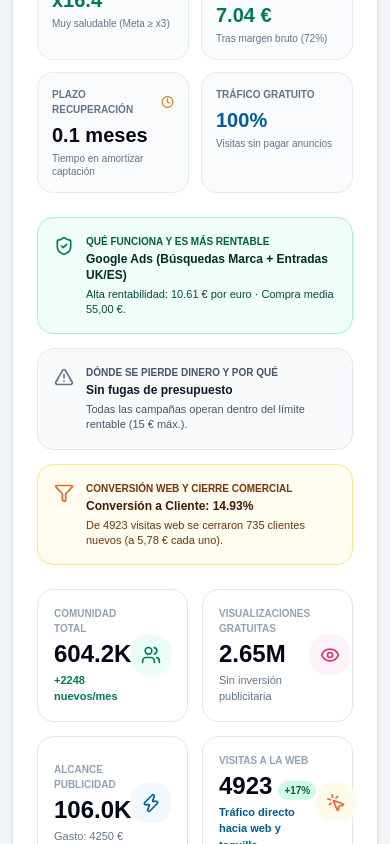
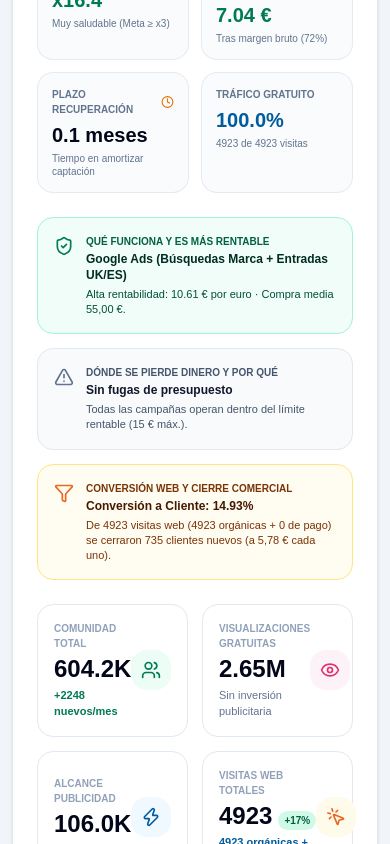
Before and after one commit to amolech/siampark-marketing-report, a Next.js app: page / in a window 390 px wide. Shown: the part 1000-1844 px from the top of the page. Built offline with nearby package versions, Linux system fonts and the light colour scheme.

Commit message:
fix: separate organic vs paid web traffic totals and improve print page breaks

```diff
--- a/src/app/page.tsx
+++ b/src/app/page.tsx
@@ -116,7 +116,7 @@ interface ClientTemplateReport {
 const SIAM_LOGO_URL =
   'https://siampark.net/templates/yootheme/cache/d1/siam-park-tenerife-main-logo-d1ab9a93.webp';
 
-const STORAGE_KEY = 'agency_ceo_clean_spanish_v13';
+const STORAGE_KEY = 'agency_ceo_clean_spanish_v14';
 
 const PRESET_COLORS = [
   '#0f172a',
@@ -289,13 +289,13 @@ const createBlankClientTemplate = (month: string): ClientTemplateReport => ({
   web_kpi_subtitle: 'Visitas hacia web y reservas',
   report_month: month,
   period_label: `Cierre Mensual · ${month}`,
-  target_max_cpa: 10,
-  target_min_roas: 3.0,
-  total_business_revenue: 8461.26,
-  new_customers_acquired: 48,
-  customer_ltv: 240,
+  target_max_cpa: 0.15,
+  target_min_roas: 4.0,
+  total_business_revenue: 13208.31,
+  new_customers_acquired: 175,
+  customer_ltv: 125,
   gross_margin_pct: 65,
-  avg_monthly_margin_per_customer: 55,
+  avg_monthly_margin_per_customer: 17,
   prev_year_web_visits: 0,
   prev_year_revenue: 0,
   auto_diagnosis: true,
@@ -303,18 +303,18 @@ const createBlankClientTemplate = (month: string): ClientTemplateReport => ({
   show_paid_section: true,
   organic_channels: [
     {
-      id: 'org-ig',
-      name: 'Instagram',
-      color: '#e1306c',
+      id: 'org-fb',
+      name: 'Facebook (Orgánico)',
+      color: '#1877f2',
       followers_total: 0,
       organic_growth_net: 0,
       organic_reach: 0,
       web_visits: 0,
     },
     {
-      id: 'org-fb',
-      name: 'Facebook',
-      color: '#1877f2',
+      id: 'org-ig',
+      name: 'Instagram (Orgánico)',
+      color: '#e1306c',
       followers_total: 0,
       organic_growth_net: 0,
       organic_reach: 0,
@@ -324,7 +324,7 @@ const createBlankClientTemplate = (month: string): ClientTemplateReport => ({
   paid_campaigns: [
     {
       id: 'paid-fb-msg',
-      platform: 'Facebook',
+      platform: 'Facebook Ads',
       campaign_label: 'Campaña Mensajes',
       color: '#1877f2',
       objective_type: 'Mensajes / Leads',
@@ -336,7 +336,7 @@ const createBlankClientTemplate = (month: string): ClientTemplateReport => ({
     },
     {
       id: 'paid-ig-traf',
-      platform: 'Instagram',
+      platform: 'Instagram Ads',
       campaign_label: 'Campaña Tráfico Web',
       color: '#e1306c',
       objective_type: 'Tráfico Web',
@@ -350,11 +350,11 @@ const createBlankClientTemplate = (month: string): ClientTemplateReport => ({
   markets: [
     {
       id: 'mkt-local',
-      group_label: 'Distribución Geográfica / Público',
-      market_a_name: 'Mercado Local / Principal',
+      group_label: 'Distribución por Sede / Zona',
+      market_a_name: 'Sede Principal',
       market_a_pct: 65,
       market_a_color: '#015b9d',
-      market_b_name: 'Mercado Secundario',
+      market_b_name: 'Segunda Sede',
       market_b_pct: 35,
       market_b_color: '#f5b514',
     },
@@ -374,58 +374,58 @@ const createBlankClientTemplate = (month: string): ClientTemplateReport => ({
       id: 'dir-new-2',
       area: '2. Trazabilidad en Sistema de Reservas',
       status: 'CORREGIR',
-      decision: 'Etiquetar el origen de cada venta (Instagram, Facebook, Google, WhatsApp) en el software de gestión.',
+      decision:
+        'Etiquetar el origen de cada venta (Instagram, Facebook, Google, WhatsApp) en el software de gestión.',
       expected_impact: '100% control de ingresos por canal.',
     },
     {
       id: 'dir-new-3',
       area: '3. Crecimiento Orgánico',
       status: 'MANTENER',
-      decision: 'Mantener publicaciones de prueba social y casos reales para reducir dependencia de anuncios.',
+      decision:
+        'Mantener publicaciones de prueba social y casos reales para reducir dependencia de anuncios.',
       expected_impact: 'Menor coste de captación global.',
     },
   ],
 });
 
-// DICCIONARIO PRÁCTICO: CÓMO SACAR CADA MÉTRICA EN CADA PLATAFORMA
 const EXTRACTION_PLATFORM_GUIDE = [
   {
-    platform: '1. Meta Business Suite (Orgánico IG y FB)',
+    platform: '1. Meta Business Suite (Solo Orgánico)',
     color: '#e1306c',
     steps: [
-      'Entra en Meta Business Suite → menú izquierdo "Estadísticas" → pestaña "Resultados".',
-      'Comunidad Total: Ve a "Público" → mira el total de seguidores actuales de Facebook e Instagram (pon 1 fila por red).',
-      'Crecimiento Orgánico: En "Resultados" → bloque "Seguidores" → anota los nuevos seguidores netos del mes.',
-      'Alcance / Impresiones: En "Resultados" → bloque "Visualizaciones" (o Alcance) del periodo.',
-      'Visitas a la Web: En "Resultados" → bloque "Clics en el enlace" (total de clics hacia tu web).',
+      'Entra en Meta Business Suite → "Estadísticas" → "Resultados".',
+      'Comunidad Total: En "Público", anota seguidores actuales de Facebook e Instagram.',
+      'Crecimiento Orgánico: En "Resultados" → "Seguidores", anota las altas netas del mes.',
+      'Visitas Web Orgánicas: Al total de "Clics en el enlace" réstale los clics de tus anuncios en Meta Ads para no duplicar tráfico de pago.',
     ],
   },
   {
     platform: '2. Meta Ads Manager (Anuncios de Pago)',
     color: '#1877f2',
     steps: [
-      'Abre Administrador de Anuncios → selecciona el mes exacto arriba a la derecha.',
-      'Haz clic en "Desglose" → "Por entrega" → "Plataforma" (para separar Facebook, Instagram, Audience Network).',
-      'Ordena o filtra por Objetivo de Campaña (Tráfico, Mensajes/WhatsApp o Ventas) para no mezclar clics con contactos.',
-      'Copia por cada fila: Alcance, Importe gastado (€) y Resultados (nunca pongas puntos de millar al escribirlo aquí).',
+      'Abre Informes Publicitarios → selecciona el mes exacto arriba a la derecha.',
+      'Usa desglose por "Plataforma" y "Objetivo" para separar Tráfico Web de Mensajes/WhatsApp.',
+      'Copia Alcance, Importe gastado (€) y Resultados (sin puntos de millar).',
     ],
   },
   {
     platform: '3. Google (Analytics 4, Search Console y Ads)',
     color: '#16a34a',
     steps: [
-      'Google Search (SEO): Entra en Google Search Console → "Rendimiento" → copia "Impresiones totales" (Alcance) y "Clics totales" (Visitas Web).',
-      'Tráfico Directo / Referidos: Entra en Google Analytics 4 → "Informes" → "Adquisición de tráfico" → copia las sesiones de Direct y Referral.',
-      'Google Ads: Entra en Campañas → copia Impresiones, Coste (€), Conversiones (ventas/leads) y Valor de conversión (€).',
+      'Google Search (SEO): Search Console → "Rendimiento" → copia Impresiones y Clics totales.',
+      'Tráfico Directo / Referidos: Google Analytics 4 → "Adquisición de tráfico" → sesiones de Direct y Referral.',
+      'Google Ads: Campañas → copia Impresiones, Coste (€), Conversiones y Valor (€).',
     ],
   },
   {
-    platform: '4. TikTok, YouTube y Caja Real (CRM / TIMP)',
+    platform: '4. Caja Real y Clientes (CRM / TIMP)',
     color: '#0f172a',
     steps: [
-      'TikTok Studio / YouTube Studio: Estadísticas → selecciona los últimos 28/30 días → copia Suscriptores/Seguidores netos, Visualizaciones y Clics en perfil.',
-      'Facturación Total del Negocio (€): Saca el cierre mensual bruto de tu TPV, Taquilla o software de gestión (ej. TIMP).',
-      'Nuevos Clientes Reales: Filtra en tu CRM/TIMP cuántos clientes se dieron de alta por primera vez este mes (sin contar renovaciones).',
+      'Facturación Total Caja (€): Suma el cierre mensual bruto de Contabilidad en todas las sedes.',
+      'Clientes Nuevos Captados: Ve a Estadísticas → Clientes → "Flujo de clientes" y suma las altas del mes.',
+      'Valor Total por Cliente (€): Estadísticas → Negocio → "Rentabilidad media por cliente" (último mes consolidado).',
+      'Beneficio Mensual/Cliente (€): "Ingreso medio por cliente" × Margen Bruto (%).',
     ],
   },
 ];
@@ -739,7 +739,7 @@ export default function CeoExecutiveCleanReportPage() {
   };
 
   // =========================================================================
-  // CÁLCULO FINANCIERO EN LENGUAJE EJECUTIVO CLARO (SIN JERGA TÉCNICA)
+  // CÁLCULO FINANCIERO EN LENGUAJE EJECUTIVO CLARO (CORREGIDO SIN DUPLICIDAD)
   // =========================================================================
   const summary = useMemo(() => {
     const orgList = draft.organic_channels;
@@ -748,11 +748,18 @@ export default function CeoExecutiveCleanReportPage() {
     const totalFollowers = orgList.reduce((s, n) => s + Number(n.followers_total || 0), 0);
     const totalOrganicGrowth = orgList.reduce((s, n) => s + Number(n.organic_growth_net || 0), 0);
     const totalOrganicReach = orgList.reduce((s, n) => s + Number(n.organic_reach || 0), 0);
-    const totalWebVisits = orgList.reduce((s, n) => s + Number(n.web_visits || 0), 0);
+    const totalOrganicWebVisits = orgList.reduce((s, n) => s + Number(n.web_visits || 0), 0);
 
     const totalPaidReach = paidList.reduce((s, n) => s + Number(n.paid_reach || 0), 0);
     const totalAdSpend = paidList.reduce((s, n) => s + Number(n.ad_spend || 0), 0);
     const totalAttributedRevenue = paidList.reduce((s, n) => s + Number(n.revenue || 0), 0);
+
+    // Tráfico Web Total = Visitas Orgánicas (Tabla 2) + Clics de Tráfico Web Paid (Tabla 3)
+    const totalPaidTrafficClicks = paidList
+      .filter((p) => p.objective_type === 'Tráfico Web')
+      .reduce((s, p) => s + Number(p.results_count || 0), 0);
+
+    const totalAllWebTraffic = totalOrganicWebVisits + totalPaidTrafficClicks;
 
     // Indicadores Financieros de Dirección General
     const bizRevenue = Number(draft.total_business_revenue || 0) || totalAttributedRevenue;
@@ -778,28 +785,26 @@ export default function CeoExecutiveCleanReportPage() {
         ? costPerNewCustomer / monthlyMarginPerCust
         : 0;
 
+    // Conversión real sobre el tráfico web total (ej. 175 / 6.439 = 2.72%)
     const funnelConvRate =
-      totalWebVisits > 0 && newCustomers > 0 ? (newCustomers / totalWebVisits) * 100 : 0;
-
-    const totalPaidTrafficClicks = paidList
-      .filter((p) => p.objective_type === 'Tráfico Web')
-      .reduce((s, p) => s + Number(p.results_count || 0), 0);
+      totalAllWebTraffic > 0 && newCustomers > 0
+        ? (newCustomers / totalAllWebTraffic) * 100
+        : 0;
+
+    // Cuota real de tráfico gratuito sin anuncios (ej. 91 / 6.439 = 1.4%)
     const freeTrafficSharePct =
-      totalWebVisits > 0
-        ? Math.max(
-            0,
-            Math.min(100, ((totalWebVisits - totalPaidTrafficClicks) / totalWebVisits) * 100)
-          )
-        : 100;
-
-    const webVisitsYoY = calcYoY(totalWebVisits, Number(draft.prev_year_web_visits || 0));
+      totalAllWebTraffic > 0 ? (totalOrganicWebVisits / totalAllWebTraffic) * 100 : 100;
+
+    const webVisitsYoY = calcYoY(totalAllWebTraffic, Number(draft.prev_year_web_visits || 0));
     const revenueYoY = calcYoY(bizRevenue, Number(draft.prev_year_revenue || 0));
 
-    // Enriquecer canales orgánicos con cuota web y % de clic
+    // Enriquecer canales orgánicos con cuota web orgánica y % de clic
     const enrichedOrgList = [...orgList]
       .map((ch) => {
         const webSharePct =
-          totalWebVisits > 0 ? (Number(ch.web_visits || 0) / totalWebVisits) * 100 : 0;
+          totalOrganicWebVisits > 0
+            ? (Number(ch.web_visits || 0) / totalOrganicWebVisits) * 100
+            : 0;
         const clickRatePct =
           Number(ch.organic_reach || 0) > 0
             ? (Number(ch.web_visits || 0) / Number(ch.organic_reach || 0)) * 100
@@ -934,7 +939,7 @@ export default function CeoExecutiveCleanReportPage() {
       profitableTitle = `${bestOrganic.name} (Canal Gratuito)`;
       profitableWhy = `Aporta ${formatCompact(bestOrganic.web_visits)} visitas web (${bestOrganic.webSharePct.toFixed(
         1
-      )}% del total) con 0 € de gasto.`;
+      )}% del orgánico) con 0 € de gasto.`;
     }
 
     let leakTitle = 'Sin fugas de presupuesto';
@@ -951,23 +956,28 @@ export default function CeoExecutiveCleanReportPage() {
     let funnelTitle = `Conversión a Cliente: ${funnelConvRate.toFixed(2)}%`;
     let funnelWhy =
       newCustomers > 0
-        ? `De ${formatCompact(totalWebVisits)} visitas web se cerraron ${formatCompact(
+        ? `De ${formatCompact(totalAllWebTraffic)} visitas web (${formatCompact(
+            totalOrganicWebVisits
+          )} orgánicas + ${formatCompact(totalPaidTrafficClicks)} de pago) se cerraron ${formatCompact(
             newCustomers
           )} clientes nuevos (a ${formatEur(costPerNewCustomer)} cada uno).`
         : 'Indica los nuevos clientes captados en el editor para calcular la conversión real.';
-    if (totalWebVisits >= 2000 && funnelConvRate > 0 && funnelConvRate < 0.8) {
+    if (totalAllWebTraffic >= 2000 && funnelConvRate > 0 && funnelConvRate < 0.8) {
       funnelTitle = `Freno en el Cierre Web (${funnelConvRate.toFixed(2)}%)`;
       funnelWhy = `Llegan ${formatCompact(
-        totalWebVisits
+        totalAllWebTraffic
       )} visitas pero convierten pocas: revisar velocidad web móvil o atención comercial.`;
     }
 
-    // Donut de Cuota de Tráfico Web
+    // Donut de Cuota de Tráfico Web Orgánico
     let startPct = 0;
     const webTrafficDonut = enrichedOrgList
       .filter((n) => n.web_visits > 0)
       .map((n) => {
-        const pct = totalWebVisits > 0 ? (Number(n.web_visits || 0) / totalWebVisits) * 100 : 0;
+        const pct =
+          totalOrganicWebVisits > 0
+            ? (Number(n.web_visits || 0) / totalOrganicWebVisits) * 100
+            : 0;
         const item = { ...n, pct, start: startPct };
         startPct += pct;
         return item;
@@ -999,8 +1009,8 @@ export default function CeoExecutiveCleanReportPage() {
       generatedHeadline += `Comunidad de ${formatCompact(
         totalFollowers
       )} seguidores (+${formatCompact(totalOrganicGrowth)} netos) y ${formatCompact(
-        totalWebVisits
-      )} visitas web (${freeTrafficSharePct.toFixed(0)}% tráfico gratuito sin anuncios). `;
+        totalAllWebTraffic
+      )} visitas web (${freeTrafficSharePct.toFixed(1)}% tráfico gratuito sin anuncios). `;
     }
 
     if (leakingCampaigns.length > 0) {
@@ -1017,7 +1027,9 @@ export default function CeoExecutiveCleanReportPage() {
       totalFollowers,
       totalOrganicGrowth,
       totalOrganicReach,
-      totalWebVisits,
+      totalOrganicWebVisits,
+      totalPaidTrafficClicks,
+      totalAllWebTraffic,
       webVisitsYoY,
       totalPaidReach,
       totalAdSpend,
@@ -1067,6 +1079,10 @@ export default function CeoExecutiveCleanReportPage() {
             max-width: 100% !important;
             padding: 0 !important;
           }
+          .print-keep {
+            break-inside: avoid !important;
+            page-break-inside: avoid !important;
+          }
         }
       `}</style>
 
@@ -1219,7 +1235,7 @@ export default function CeoExecutiveCleanReportPage() {
                   Configuración del Informe Ejecutivo · {selectedMonth}
                 </h2>
                 <p className="text-[11px] text-slate-500">
-                  Escribe los números sin puntos de millar (ej. 38689). Todos los cálculos financieros se generan automáticamente.
+                  Escribe los números sin puntos de millar (ej. 13208.31). En la tabla 2A pon solo visitas orgánicas sin anuncio.
                 </p>
               </div>
               <button
@@ -1470,7 +1486,7 @@ export default function CeoExecutiveCleanReportPage() {
             <div className="space-y-2">
               <div className="flex items-center justify-between">
                 <span className="font-black uppercase text-slate-900">
-                  2A. Canales Orgánicos y Tráfico Web Gratuito (1 fila por red o fuente)
+                  2A. Canales Orgánicos y Tráfico Web Gratuito (Solo visitas sin anuncio)
                 </span>
                 <button
                   type="button"
@@ -1491,7 +1507,7 @@ export default function CeoExecutiveCleanReportPage() {
                       <th className="p-2 text-right">Seguidores Totales</th>
                       <th className="p-2 text-right">Nuevos Seguidores</th>
                       <th className="p-2 text-right">Visualizaciones</th>
-                      <th className="p-2 text-right">Visitas Web</th>
+                      <th className="p-2 text-right">Visitas Web Gratuitas</th>
                       <th className="p-2 text-center">Quitar</th>
                     </tr>
                   </thead>
@@ -1940,15 +1956,15 @@ export default function CeoExecutiveCleanReportPage() {
 
           <div className="p-6 sm:p-8 space-y-6">
             {/* SÍNTESIS EJECUTIVA */}
-            <div className="p-4 rounded-2xl bg-slate-900 text-slate-100 text-xs sm:text-sm leading-relaxed border-l-4 border-[#f5b514]">
+            <div className="print-keep p-4 rounded-2xl bg-slate-900 text-slate-100 text-xs sm:text-sm leading-relaxed border-l-4 border-[#f5b514]">
               <strong className="text-[#f5b514] uppercase text-xs tracking-wider mr-2">
                 Resumen Ejecutivo:
               </strong>
               {activeHeadline}
             </div>
 
-            {/* BLOQUE 1: SALUD FINANCIERA DEL NEGOCIO (EN ESPAÑOL CLARO SIN SIGLAS) */}
-            <div className="space-y-2.5">
+            {/* BLOQUE 1: SALUD FINANCIERA DEL NEGOCIO */}
+            <div className="print-keep space-y-2.5">
               <div className="flex flex-wrap items-center justify-between gap-2">
                 <div className="flex items-center gap-2 text-xs font-black uppercase tracking-wider text-slate-900">
                   <Briefcase className="w-4 h-4 text-[#015b9d]" />
@@ -2054,17 +2070,18 @@ export default function CeoExecutiveCleanReportPage() {
                     Tráfico Gratuito
                   </div>
                   <div className="text-xl font-black text-[#015b9d] mt-1">
-                    {summary.freeTrafficSharePct.toFixed(0)}%
+                    {summary.freeTrafficSharePct.toFixed(1)}%
                   </div>
                   <div className="text-[10px] text-slate-500 leading-tight mt-1">
-                    Visitas sin pagar anuncios
+                    {formatCompact(summary.totalOrganicWebVisits)} de{' '}
+                    {formatCompact(summary.totalAllWebTraffic)} visitas
                   </div>
                 </div>
               </div>
             </div>
 
             {/* BLOQUE 2: DIAGNÓSTICO DIRECTIVO (3 TARJETAS DE DECISIÓN) */}
-            <div className="grid grid-cols-1 md:grid-cols-3 gap-3.5">
+            <div className="print-keep grid grid-cols-1 md:grid-cols-3 gap-3.5">
               <div className="p-4 rounded-2xl bg-emerald-50/70 border border-emerald-200 flex items-start gap-3">
                 <ShieldCheck className="w-5 h-5 text-emerald-700 shrink-0 mt-0.5" />
                 <div>
@@ -2134,7 +2151,7 @@ export default function CeoExecutiveCleanReportPage() {
             </div>
 
             {/* BLOQUE 3: RESUMEN DE TRACCIÓN GLOBAL (4 TARJETAS LIMPIAS) */}
-            <div className="grid grid-cols-2 lg:grid-cols-4 gap-3.5">
+            <div className="print-keep grid grid-cols-2 lg:grid-cols-4 gap-3.5">
               <div className="p-4 rounded-2xl bg-white border border-slate-200 flex items-center justify-between">
                 <div>
                   <div className="text-[10px] font-black uppercase text-slate-400">
@@ -2192,11 +2209,11 @@ export default function CeoExecutiveCleanReportPage() {
               <div className="p-4 rounded-2xl bg-white border border-slate-200 flex items-center justify-between">
                 <div>
                   <div className="text-[10px] font-black uppercase text-slate-400">
-                    Visitas a la Web
+                    Visitas Web Totales
                   </div>
                   <div className="flex items-baseline gap-1.5 mt-0.5">
                     <span className="text-2xl font-black text-slate-950">
-                      {formatCompact(summary.totalWebVisits)}
+                      {formatCompact(summary.totalAllWebTraffic)}
                     </span>
                     {summary.webVisitsYoY !== null && (
                       <span
@@ -2213,7 +2230,8 @@ export default function CeoExecutiveCleanReportPage() {
                     )}
                   </div>
                   <div className="text-[11px] font-bold text-[#015b9d] mt-0.5">
-                    {draft.web_kpi_subtitle}
+                    {formatCompact(summary.totalOrganicWebVisits)} orgánicas +{' '}
+                    {formatCompact(summary.totalPaidTrafficClicks)} pago
                   </div>
                 </div>
                 <div className="w-10 h-10 rounded-2xl bg-amber-50 text-[#ed6723] flex items-center justify-center shrink-0">
@@ -2224,9 +2242,9 @@ export default function CeoExecutiveCleanReportPage() {
 
             {/* BLOQUE 4: TABLAS DE RENDIMIENTO (ORGÁNICO Y PAGO) */}
             <div className="space-y-5">
-              <div>
+              <div className="print-keep">
                 <h2 className="text-xs font-black uppercase tracking-wider text-slate-900 mb-2">
-                  2. Rendimiento de Canales Orgánicos ({summary.orgList.length} fuentes activas)
+                  2. Rendimiento de Canales Orgánicos ({summary.orgList.length} fuentes activas · Solo tráfico gratuito)
                 </h2>
                 <div className="overflow-x-auto rounded-2xl border border-slate-200">
                   <table className="w-full text-left border-collapse text-xs">
@@ -2236,7 +2254,7 @@ export default function CeoExecutiveCleanReportPage() {
                         <th className="py-2.5 px-3 text-center">Comunidad Total</th>
                         <th className="py-2.5 px-3 text-center">Crecimiento Mes</th>
                         <th className="py-2.5 px-3 text-center">Visualizaciones</th>
-                        <th className="py-2.5 px-3 text-center">Visitas a la Web</th>
+                        <th className="py-2.5 px-3 text-center">Visitas Web Gratuitas</th>
                       </tr>
                     </thead>
                     <tbody className="divide-y divide-slate-100">
@@ -2293,7 +2311,7 @@ export default function CeoExecutiveCleanReportPage() {
                           {formatCompact(summary.totalOrganicReach)}
                         </td>
                         <td className="py-2.5 px-3 text-center text-[#f5b514]">
-                          {formatCompact(summary.totalWebVisits)}
+                          {formatCompact(summary.totalOrganicWebVisits)}
                         </td>
                       </tr>
                     </tbody>
@@ -2302,7 +2320,7 @@ export default function CeoExecutiveCleanReportPage() {
               </div>
 
               {draft.show_paid_section && summary.evaluatedPaid.length > 0 && (
-                <div className="space-y-3">
+                <div className="print-keep space-y-3">
                   <div className="flex flex-wrap items-center justify-between gap-2">
                     <h2 className="text-xs font-black uppercase tracking-wider text-slate-900">
                       3. Rendimiento de Campañas de Pago por Objetivo (Coste Máx:{' '}
@@ -2461,14 +2479,14 @@ export default function CeoExecutiveCleanReportPage() {
             </div>
 
             {/* BLOQUE 5: GRÁFICOS VISUALES CLAROS Y MERCADOS */}
-            <div className="grid grid-cols-1 lg:grid-cols-12 gap-4">
+            <div className="print-keep grid grid-cols-1 lg:grid-cols-12 gap-4">
               <div className="lg:col-span-7 p-4 rounded-2xl border border-slate-200 bg-slate-50/60 flex flex-col justify-between gap-4">
                 <div className="space-y-2.5">
                   <div className="flex items-center justify-between">
                     <div className="flex items-center gap-2">
                       <BarChart3 className="w-4 h-4 text-[#015b9d]" />
                       <h3 className="text-xs font-black uppercase text-slate-900">
-                        4. Aporte de Visitas Web e Interés por Canal
+                        4. Aporte de Visitas Web Orgánicas e Interés por Canal
                       </h3>
                     </div>
                     <span className="text-[10px] font-semibold text-slate-500">
@@ -2597,7 +2615,7 @@ export default function CeoExecutiveCleanReportPage() {
                   <div className="flex items-center gap-1.5 mb-2">
                     <Globe className="w-4 h-4 text-[#015b9d]" />
                     <h3 className="text-xs font-black uppercase text-slate-900">
-                      5. Origen del Tráfico Web y Mercados
+                      5. Origen del Tráfico Orgánico y Sedes
                     </h3>
                   </div>
 
@@ -2620,10 +2638,10 @@ export default function CeoExecutiveCleanReportPage() {
                       </svg>
                       <div className="absolute inset-0 flex flex-col items-center justify-center text-center">
                         <span className="text-xs font-black text-slate-950 leading-none">
-                          {formatCompact(summary.totalWebVisits)}
+                          {formatCompact(summary.totalOrganicWebVisits)}
                         </span>
                         <span className="text-[8px] font-bold uppercase text-slate-400 mt-0.5">
-                          Visitas
+                          Orgánicas
                         </span>
                       </div>
                     </div>
@@ -2700,7 +2718,7 @@ export default function CeoExecutiveCleanReportPage() {
             </div>
 
             {/* BLOQUE 6: PLAN DE ACCIÓN RECOMENDADO */}
-            <div className="rounded-2xl bg-amber-50/80 border-2 border-[#f5b514] p-4 space-y-3">
+            <div className="print-keep rounded-2xl bg-amber-50/80 border-2 border-[#f5b514] p-4 space-y-3">
               <div className="flex items-center justify-between">
                 <div className="flex items-center gap-2">
                   <Compass className="w-4 h-4 text-[#ed6723]" />
```
